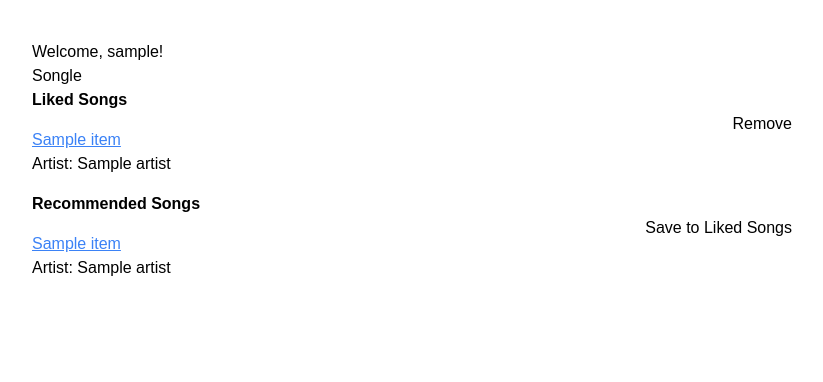
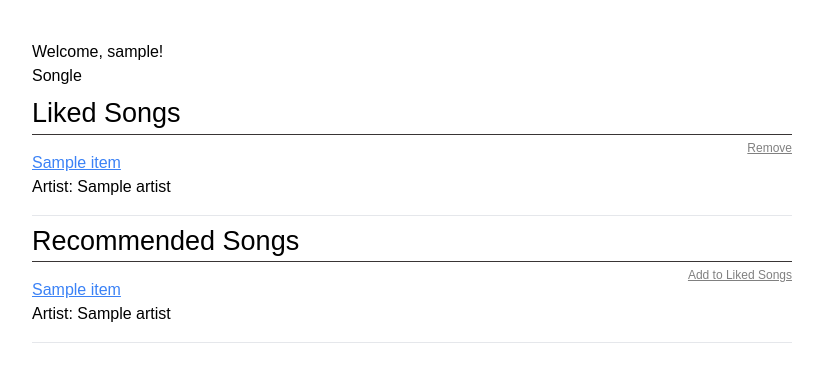
Before and after one commit to rubyimrie/songsearch, a Flask app: page /profile in a window 1280 px wide. Shown: the part 64-446 px from the top of the page, without its empty margins (228-1051 px from the left). Run offline with Flask 3, Linux system fonts and the light colour scheme; the visitor is signed in with stand-in values (Sample User, id 1); a database or web service that is not in the repository returns one stand-in record (values such as "Sample title"); data that the repository does not hold is empty; style sheets or scripts are compiled from the project's sources.

Commit message:
fixing styling

```diff
--- a/templates/layout.html
+++ b/templates/layout.html
@@ -114,6 +114,29 @@
     }
 
 
+    .remove-button,
+    .add-button {
+        background-color: transparent;
+        color: grey;
+        border: none;
+        cursor: pointer;
+        text-decoration: underline;
+        transition: color 0.3s;
+        font-size: 12px;
+    }
+
+    .remove-button:hover,
+    .add-button:hover {
+        color: #222326; /* Darker grey on hover */
+    }
+
+    .liked-heading {
+        font-size: 27px;
+        font-weight: 500;
+        border-bottom: 1px solid #393535;
+        margin-top: 5px;
+    }
+
 </style>
 <body class="flex h-screen bg-sky-100">
     <header style="display: flex; justify-content: space-between; align-items: center;" class="bg-indigo-700">
--- a/templates/profile.html
+++ b/templates/profile.html
@@ -8,10 +8,10 @@
     <p class="text-3xl font-light">Welcome, {{ username }}!</p>
     <div class="liked-songs">
         <p class="text-7xl text-indigo-700 mb-6 font-semibold">Songle</p>
-        <h2 class="mb-4"><strong>Liked Songs</strong></h2>
+        <h2 class="liked-heading">Liked Songs</h2>
         {% for song in likedSongs %}
             <div class="liked-songs-list">
-                <div class="result">
+                <div class="result flex justify-between items-center py-4 border-b border-gray-200">
                     <!-- <img src="{{ song.image }}" alt="Song Image"> -->
                     <div class="result-details">
                         <p><a href="{{ url_for('song_details', id=song.id) }}" style="color: #3b82f6; text-decoration: underline; transition: color 0.3s;" onmouseover="this.style.color='#1d4ed8'" onmouseout="this.style.color='#3b82f6'">{{ song.title }}</a></p>
@@ -20,14 +20,15 @@
                     </div>
                     <form method="post" action="{{ url_for('deleteSong') }}">
                         <input type="hidden" name="song_id" value="{{ song.id }}">
-                        <button type="submit" class="underline text-sm text-slate-300 hover:text-slate-500">Remove</button>
+                        <button type="submit" class="remove-button">Remove</button>
                     </form>
                 </div>
             </div>
+            <hr> <!-- Line separating each song -->
         {% endfor %}
-        <h2 class="mb-4"><strong>Recommended Songs</strong></h2>
+        <h2 class="liked-heading">Recommended Songs</h2>
         {% for song in recommendedSongs %}
-            <div class="result">
+            <div class="result flex justify-between items-center py-4 border-b border-gray-200">
                 <div class="result-details">
                     <p><a href="{{ url_for('song_details', id=song.id) }}" style="color: #3b82f6; text-decoration: underline; transition: color 0.3s;" onmouseover="this.style.color='#1d4ed8'" onmouseout="this.style.color='#3b82f6'">{{ song.title }}</a></p>
                     <p>Artist: {{ song.artist }}</p>
@@ -35,9 +36,10 @@
                 <!-- Add a form with a button to save the song -->
                 <form method="post" action="{{ url_for('saveSong') }}">
                     <input type="hidden" name="song_id" value="{{ song.id }}">
-                    <button type="submit" class="underline text-sm text-slate-300 hover:text-slate-500">Save to Liked Songs</button>
+                    <button type="submit" class="add-button">Add to Liked Songs</button>
                 </form>
             </div>
+            <hr> <!-- Line separating each song -->
         {% endfor %}
     </div>
     {% if error %}
@@ -48,3 +50,26 @@
     </script>
     {% endif %}
 {% endblock %}
+
+<style>
+    .link {
+        color: grey;
+        text-decoration: none;
+        transition: color 0.3s;
+    }
+
+    .link:hover {
+        color: #3b82f6; /* Darker grey on hover */
+    }
+
+
+    .liked-songs-list {
+        margin-bottom: 20px; /* Adjust spacing between songs */
+    }
+
+    hr {
+        border: none;
+        border-top: 1px solid #ccc;
+        margin: 10px 0; /* Adjust spacing between lines */
+    }
+</style>
--- a/templates/search.html
+++ b/templates/search.html
@@ -43,7 +43,7 @@
             <!-- Add To Liked Song button -->
             <form method="post" action="{{ url_for('saveSong') }}">
                 <input type="hidden" name="song_id" value="{{ result.id }}">
-                <button type="submit" style="border: none; background: none;">Add To Liked Song</button>
+                <button type="submit" class="add-button">Add To Liked Songs</button>
             </form>
             {% endif %}
         </div>
--- a/templates/song_details.html
+++ b/templates/song_details.html
@@ -5,6 +5,10 @@
     <div class="song-details">
         <h2>{{ song.title }}</h2>
         <h3>{{ song.artist }}</h3>
+        <form method="post" action="{{ url_for('saveSong') }}">
+            <input type="hidden" name="song_id" value="{{ song.id }}">
+            <button type="submit" class="add-button">Add to Liked Songs</button>
+        </form>
 
         <div class="info-container">
             <!-- Column 1: Album Info -->
```
